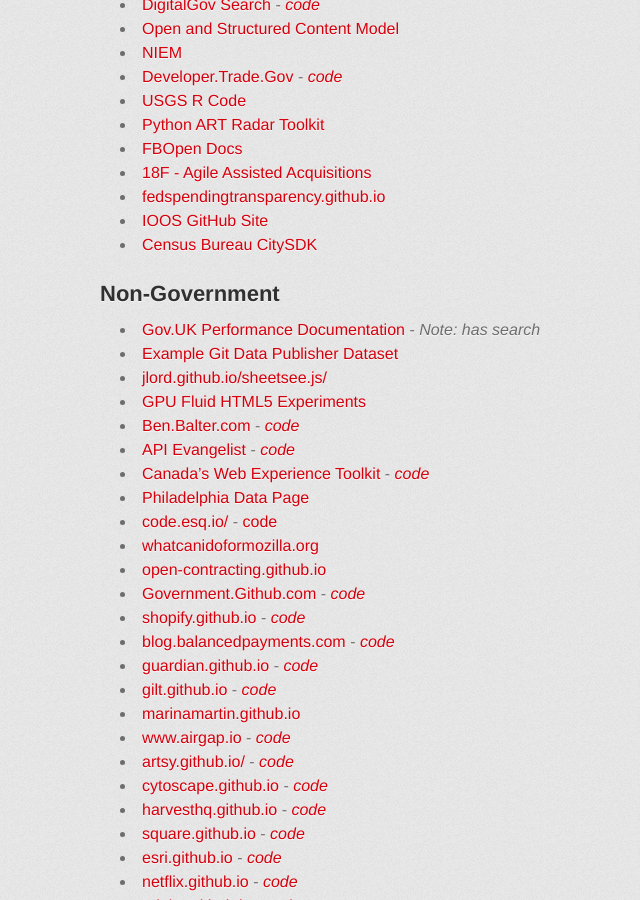
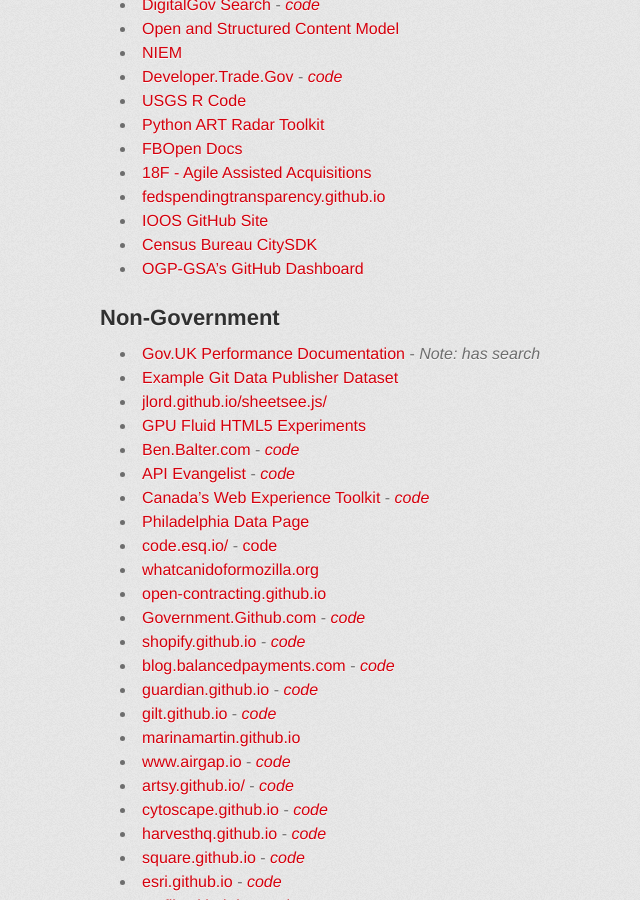
Before and after one commit to GSA/Open-Data-Collaboration-Sandbox, a Jekyll site: the page built from website_examples.md, in a window 1280 px wide and 900 px high, scrolled down 1169 px. Shown: the whole window, without its empty margins (230-870 px from the left). Built offline with Jekyll 4.4.1, drawn with Linux system fonts in a browser that asks for light colours; some web fonts are replaced.

Commit message:
adding ogp project

```diff
--- a/website_examples.md
+++ b/website_examples.md
@@ -51,6 +51,7 @@
 * [fedspendingtransparency.github.io](http://fedspendingtransparency.github.io/)
 * [IOOS GitHub Site](http://ioos.github.io/)
 * [Census Bureau CitySDK](http://uscensusbureau.github.io/citysdk/)
+* [OGP-GSA's GitHub Dashboard](http://gsa.github.io/github-federal-stats/)
 
 ## Non-Government
 
```
